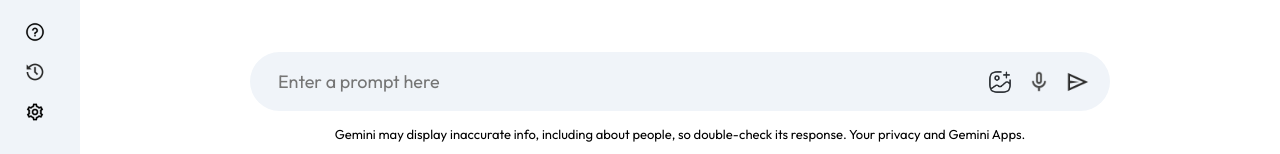
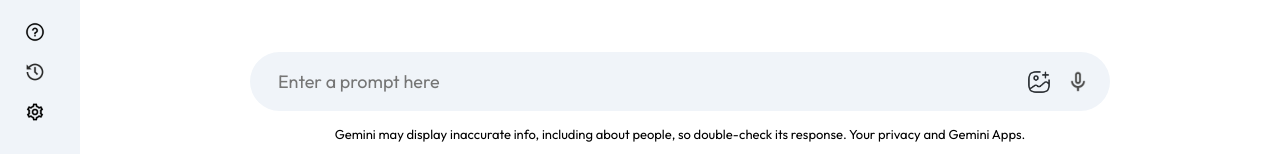
Before and after one commit to iishu/Gemini-Clone, a React (Vite) app: page / in a window 1280 px wide. Shown: the part 643-797 px from the top of the page. Built offline with nearby package versions, Linux system fonts and the light colour scheme.

Commit message:
final commit

```diff
--- a/src/components/Main/Main.css
+++ b/src/components/Main/Main.css
@@ -31,6 +31,7 @@
 .main .greet span{
     background: -webkit-linear-gradient(16deg,#4b90ff,#ff5546);
     -webkit-background-clip: text;
+    background-clip: text;
     -webkit-text-fill-color:transparent;
 }
 .main .cards{
@@ -104,7 +105,7 @@
     font-size: 13px;
     margin:15px;
     text-align: center;
-    font: weight 300px;
+    font-weight: 300px;
 }
 .result{
     padding:0px 5%;
--- a/src/components/Main/Main.jsx
+++ b/src/components/Main/Main.jsx
@@ -82,7 +82,7 @@ const Main = () => {
             <div>
               <img src={assets.gallery_icon} alt="" />
               <img src={assets.mic_icon} alt="" />
-              <img onClick={() => onSent()} src={assets.send_icon} alt="" />
+              {input?<img onClick={() => onSent()} src={assets.send_icon} alt="" />:null}
             </div>
           </div>
           <p className="bottom-info">
```
